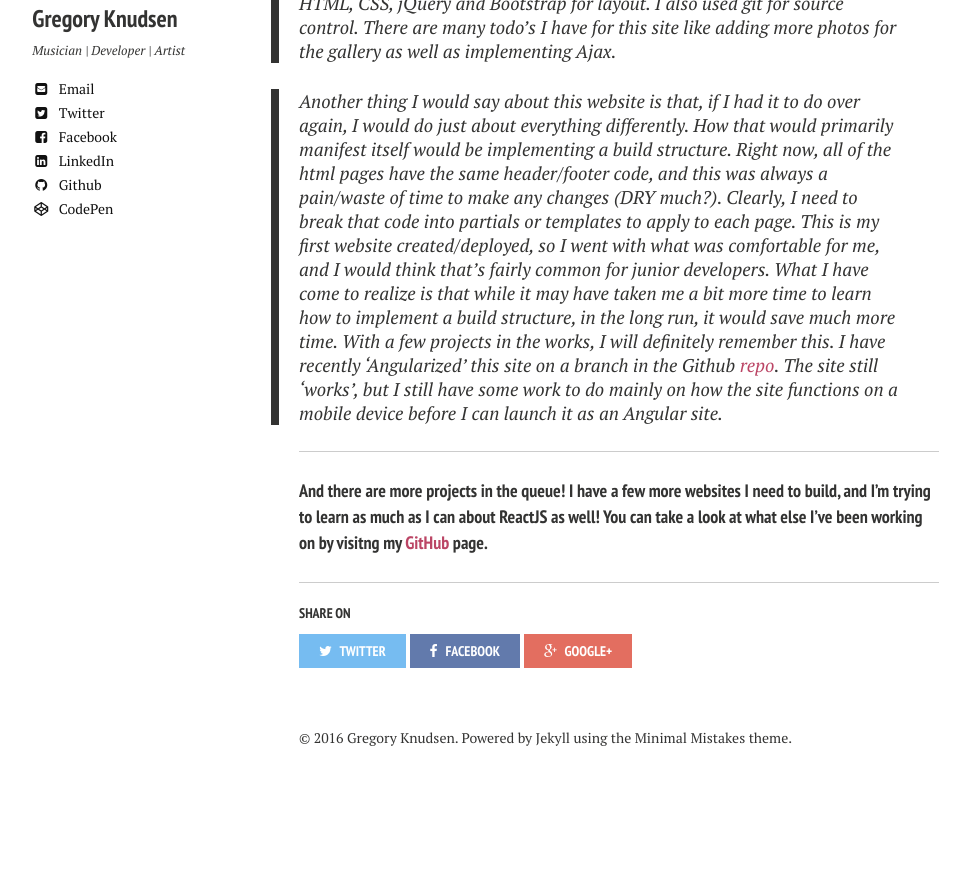
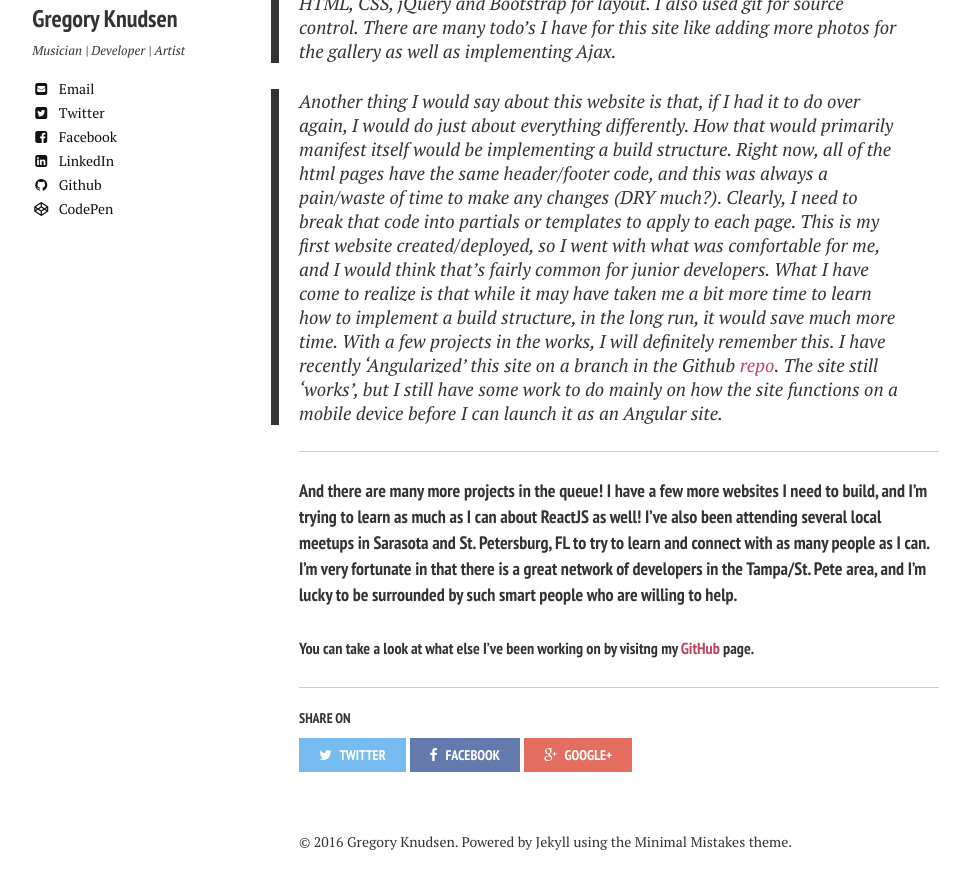
Before and after one commit to gregknudsen/gregknudsen.github.io, a Jekyll site: the page built from projects/index.md, in a window 1280 px wide and 900 px high, scrolled down 624 px. Shown: the top 889 px of the window, without its empty margins (21-991 px from the left). Built offline with Jekyll 4.4.1, drawn with Linux system fonts in a browser that asks for light colours; nearby versions of some CDN libraries; before the commit the page ends 1420 px from its top, so only the background shows below that.

Commit message:
more text for projects page

```diff
--- a/projects/index.md
+++ b/projects/index.md
@@ -34,4 +34,6 @@ can launch it as an Angular site.
 
 ---
 
-#### And there are more projects in the queue! I have a few more websites I need to build, and I'm trying to learn as much as I can about ReactJS as well! You can take a look at what else I've been working on by visitng my [GitHub](https://github.com/gregknudsen){:target="_blank"}{:class="project-link"} page.
+#### And there are many more projects in the queue! I have a few more websites I need to build, and I'm trying to learn as much as I can about ReactJS as well! I've also been attending several local meetups in Sarasota and St. Petersburg, FL to try to learn and connect with as many people as I can. I'm very fortunate in that there is a great network of developers in the Tampa/St. Pete area, and I'm lucky to be surrounded by such smart people who are willing to help.
+
+##### You can take a look at what else I've been working on by visitng my [GitHub](https://github.com/gregknudsen){:target="_blank"}{:class="project-link"} page.
```
